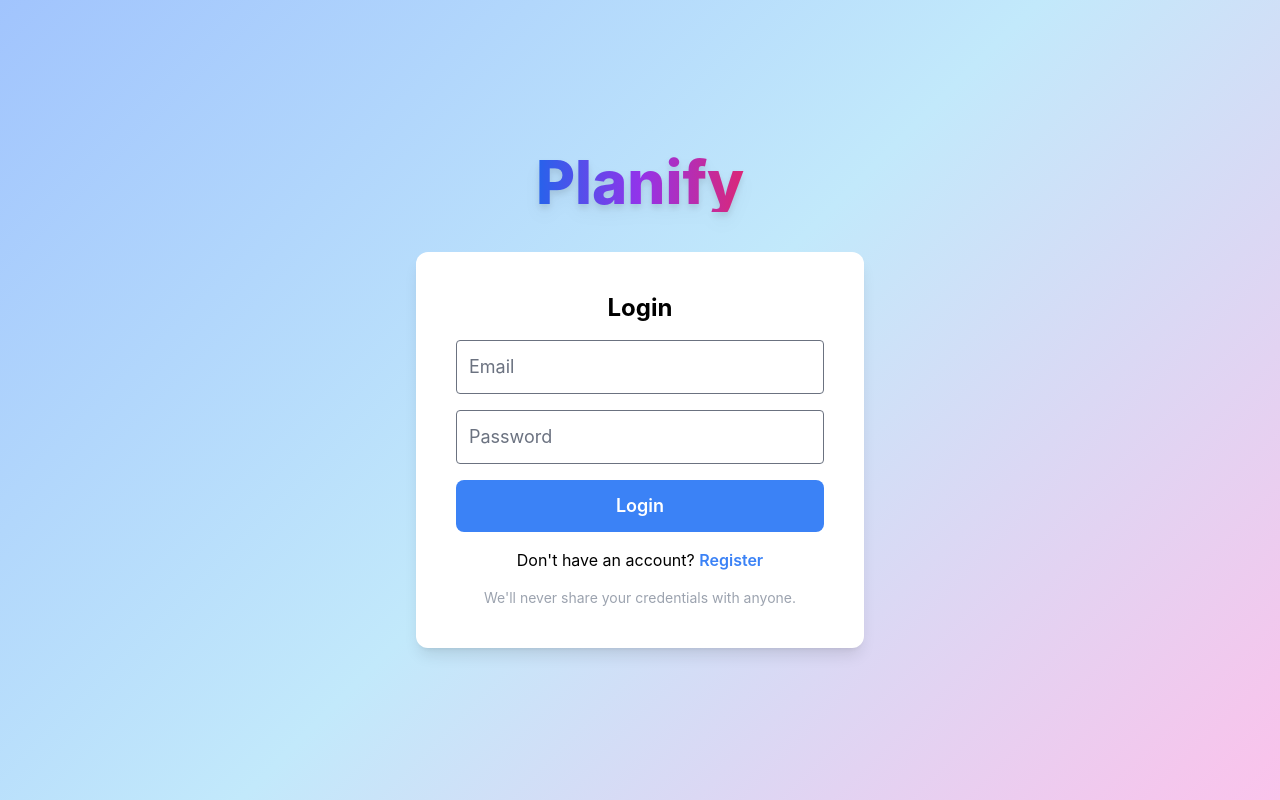
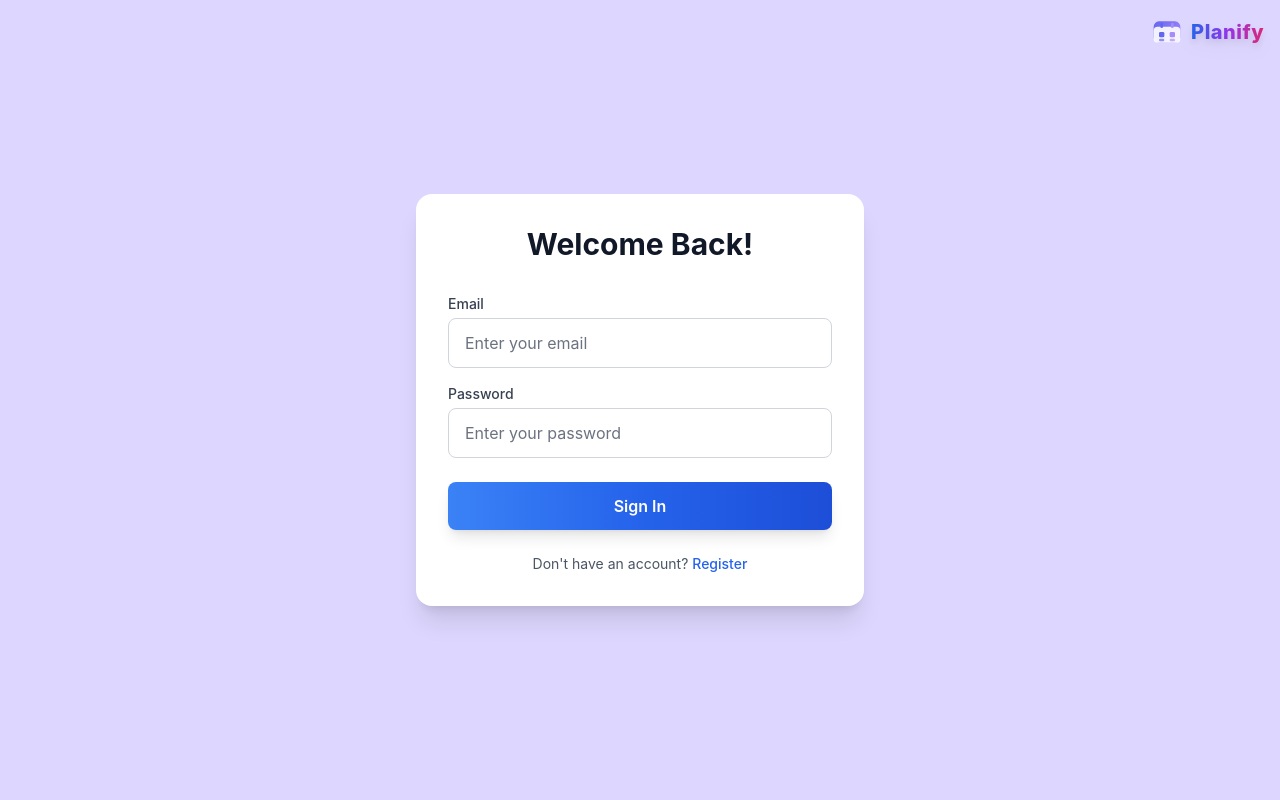
Before and after one commit to terminator2299/Kanvas, a React (Create React App) app in the folder client/: page /login in a window 1280 px wide. Built offline with nearby package versions, Linux system fonts and the light colour scheme; no server answers.

Commit message:
Updated the designof login and register page

```diff
--- a/client/src/components/Login.js
+++ b/client/src/components/Login.js
@@ -31,51 +31,84 @@ const Login = () => {
   };
 
   return (
-    <div className="flex flex-col items-center justify-center min-h-screen px-2 sm:px-0">
-      <h1
-        className="text-4xl sm:text-6xl font-extrabold mb-8 sm:mb-10 bg-gradient-to-r from-blue-600 via-purple-600 to-pink-600 bg-clip-text text-transparent text-center drop-shadow-lg"
-        style={{ fontFamily: 'Inter, Nunito, ui-sans-serif, system-ui, sans-serif' }}
-      >
-        Planify
-      </h1>
-      <form
-        onSubmit={handleSubmit}
-        className="bg-white p-6 sm:p-10 rounded-xl shadow-lg w-full max-w-xs sm:max-w-md"
-      >
-        <h2 className="text-xl sm:text-2xl font-bold mb-4 text-center">Login</h2>
-        {error && <div className="text-red-500 mb-2 text-center">{error}</div>}
+    <div className="min-h-screen bg-violet-200 dark:bg-gradient-to-br dark:from-[#0a0c10] dark:via-[#141926] dark:to-[#1f2a38] transition-colors duration-500">
+      {/* Logo in top right */}
+      <div className="absolute top-4 right-4 flex items-center gap-2">
+        <svg width="32" height="32" viewBox="0 0 48 48" fill="none">
+          <rect x="4" y="8" width="40" height="32" rx="8" fill="url(#calendar-gradient)" />
+          <rect x="4" y="16" width="40" height="24" rx="6" fill="#fff" fillOpacity="0.9" />
+          <rect x="12" y="24" width="8" height="8" rx="2" fill="#6366F1" />
+          <rect x="28" y="24" width="8" height="8" rx="2" fill="#a78bfa" />
+          <rect x="12" y="34" width="8" height="4" rx="2" fill="#6366F1" fillOpacity="0.7" />
+          <rect x="28" y="34" width="8" height="4" rx="2" fill="#a78bfa" fillOpacity="0.7" />
+          <rect x="14" y="10" width="4" height="8" rx="2" fill="#6366F1" />
+          <rect x="30" y="10" width="4" height="8" rx="2" fill="#a78bfa" />
+          <defs>
+            <linearGradient id="calendar-gradient" x1="4" y1="8" x2="44" y2="40" gradientUnits="userSpaceOnUse">
+              <stop stopColor="#6366F1"/>
+              <stop offset="1" stopColor="#A78BFA"/>
+            </linearGradient>
+          </defs>
+        </svg>
+        <span className="text-xl font-extrabold bg-gradient-to-r from-blue-600 via-purple-600 to-pink-600 bg-clip-text text-transparent drop-shadow-lg tracking-wide" style={{ fontFamily: 'Inter, Nunito, ui-sans-serif, system-ui, sans-serif' }}>Planify</span>
+      </div>
+
+      <div className="flex flex-col items-center justify-center min-h-screen px-4 sm:px-6 lg:px-8">
+        <div className="w-full max-w-md">
+          <form onSubmit={handleSubmit} className="bg-white dark:bg-gray-800 p-8 rounded-2xl shadow-xl space-y-6">
+            <h2 className="text-3xl font-bold text-center mb-8 text-gray-900 dark:text-white">Welcome Back!</h2>
+            {error && (
+              <div className="bg-red-50 dark:bg-red-900/30 text-red-600 dark:text-red-400 p-3 rounded-lg text-center text-sm">
+                {error}
+              </div>
+            )}
+            <div className="space-y-4">
+              <div>
+                <label htmlFor="email" className="block text-sm font-medium text-gray-700 dark:text-gray-300 mb-1">
+                  Email
+                </label>
                 <input
+                  id="email"
                   type="email"
-          placeholder="Email"
                   value={email}
                   onChange={(e) => setEmail(e.target.value)}
-          className="w-full mb-3 sm:mb-4 p-2 sm:p-3 border rounded text-base sm:text-lg"
+                  className="w-full px-4 py-3 rounded-lg border border-gray-300 dark:border-gray-600 focus:ring-2 focus:ring-blue-500 dark:focus:ring-blue-400 focus:border-transparent dark:bg-gray-700 dark:text-white transition-colors"
+                  placeholder="Enter your email"
                   required
                 />
+              </div>
+              <div>
+                <label htmlFor="password" className="block text-sm font-medium text-gray-700 dark:text-gray-300 mb-1">
+                  Password
+                </label>
                 <input
+                  id="password"
                   type="password"
-          placeholder="Password"
                   value={password}
                   onChange={(e) => setPassword(e.target.value)}
-          className="w-full mb-3 sm:mb-4 p-2 sm:p-3 border rounded text-base sm:text-lg"
+                  className="w-full px-4 py-3 rounded-lg border border-gray-300 dark:border-gray-600 focus:ring-2 focus:ring-blue-500 dark:focus:ring-blue-400 focus:border-transparent dark:bg-gray-700 dark:text-white transition-colors"
+                  placeholder="Enter your password"
                   required
                 />
+              </div>
+            </div>
             <button
               type="submit"
-          className="w-full bg-blue-500 text-white py-2 sm:py-3 rounded-lg text-base sm:text-lg font-semibold hover:bg-blue-600 transition-colors"
+              className="w-full bg-gradient-to-r from-blue-500 via-blue-600 to-blue-700 hover:from-blue-600 hover:via-blue-700 hover:to-blue-800 text-white font-semibold py-3 px-4 rounded-lg shadow-lg transform transition-all duration-200 hover:scale-[1.02] focus:outline-none focus:ring-2 focus:ring-blue-400 focus:ring-offset-2"
             >
-          Login
+              Sign In
             </button>
-        <div className="mt-3 sm:mt-4 text-sm sm:text-base text-center">
+            <div className="text-center mt-6">
+              <p className="text-sm text-gray-600 dark:text-gray-400">
                 Don't have an account?{" "}
-          <a href="/register" className="text-blue-500 font-semibold">
+                <a href="/register" className="font-medium text-blue-600 dark:text-blue-400 hover:text-blue-500 transition-colors">
                   Register
                 </a>
+              </p>
             </div>
-        <p className="text-xs sm:text-sm text-gray-400 mt-4 text-center">
-          We'll never share your credentials with anyone.
-        </p>
           </form>
+        </div>
+      </div>
     </div>
   );
 };
--- a/client/src/components/Register.js
+++ b/client/src/components/Register.js
@@ -15,18 +15,15 @@ const Register = () => {
       const res = await fetch("http://localhost:5001/api/auth/register", {
         method: "POST",
         headers: { "Content-Type": "application/json" },
-        credentials: "include",
         body: JSON.stringify({ name, email, password }),
       });
       const data = await res.json();
       if (!res.ok) {
         setError(
-          data.message ||
-            (data.errors && data.errors[0].msg) ||
-            "Registration failed"
+          data.message || (data.errors && data.errors[0].msg) || "Registration failed"
         );
       } else {
-        navigate("/");
+        navigate("/login");
       }
     } catch (err) {
       setError("Network error");
@@ -34,50 +31,98 @@ const Register = () => {
   };
 
   return (
-    <div className="flex flex-col items-center justify-center min-h-screen px-2 sm:px-0">
-      <form
-        onSubmit={handleSubmit}
-        className="bg-white p-6 sm:p-10 rounded-xl shadow-lg w-full max-w-xs sm:max-w-md"
-      >
-        <h2 className="text-xl sm:text-2xl font-bold mb-4 text-center">Register</h2>
-        {error && <div className="text-red-500 mb-2 text-center">{error}</div>}
+    <div className="min-h-screen bg-violet-200 dark:bg-gradient-to-br dark:from-[#0a0c10] dark:via-[#141926] dark:to-[#1f2a38] transition-colors duration-500">
+      {/* Logo in top right */}
+      <div className="absolute top-4 right-4 flex items-center gap-2">
+        <svg width="32" height="32" viewBox="0 0 48 48" fill="none">
+          <rect x="4" y="8" width="40" height="32" rx="8" fill="url(#calendar-gradient)" />
+          <rect x="4" y="16" width="40" height="24" rx="6" fill="#fff" fillOpacity="0.9" />
+          <rect x="12" y="24" width="8" height="8" rx="2" fill="#6366F1" />
+          <rect x="28" y="24" width="8" height="8" rx="2" fill="#a78bfa" />
+          <rect x="12" y="34" width="8" height="4" rx="2" fill="#6366F1" fillOpacity="0.7" />
+          <rect x="28" y="34" width="8" height="4" rx="2" fill="#a78bfa" fillOpacity="0.7" />
+          <rect x="14" y="10" width="4" height="8" rx="2" fill="#6366F1" />
+          <rect x="30" y="10" width="4" height="8" rx="2" fill="#a78bfa" />
+          <defs>
+            <linearGradient id="calendar-gradient" x1="4" y1="8" x2="44" y2="40" gradientUnits="userSpaceOnUse">
+              <stop stopColor="#6366F1"/>
+              <stop offset="1" stopColor="#A78BFA"/>
+            </linearGradient>
+          </defs>
+        </svg>
+        <span className="text-xl font-extrabold bg-gradient-to-r from-blue-600 via-purple-600 to-pink-600 bg-clip-text text-transparent drop-shadow-lg tracking-wide" style={{ fontFamily: 'Inter, Nunito, ui-sans-serif, system-ui, sans-serif' }}>Planify</span>
+      </div>
+
+      <div className="flex flex-col items-center justify-center min-h-screen px-4 sm:px-6 lg:px-8">
+        <div className="w-full max-w-md">
+          <form onSubmit={handleSubmit} className="bg-white dark:bg-gray-800 p-8 rounded-2xl shadow-xl space-y-6">
+            <h2 className="text-3xl font-bold text-center mb-8 text-gray-900 dark:text-white">Create Account</h2>
+            {error && (
+              <div className="bg-red-50 dark:bg-red-900/30 text-red-600 dark:text-red-400 p-3 rounded-lg text-center text-sm">
+                {error}
+              </div>
+            )}
+            <div className="space-y-4">
+              <div>
+                <label htmlFor="name" className="block text-sm font-medium text-gray-700 dark:text-gray-300 mb-1">
+                  Full Name
+                </label>
                 <input
+                  id="name"
                   type="text"
-          placeholder="Name"
                   value={name}
                   onChange={(e) => setName(e.target.value)}
-          className="w-full mb-3 sm:mb-4 p-2 sm:p-3 border rounded text-base sm:text-lg"
+                  className="w-full px-4 py-3 rounded-lg border border-gray-300 dark:border-gray-600 focus:ring-2 focus:ring-blue-500 dark:focus:ring-blue-400 focus:border-transparent dark:bg-gray-700 dark:text-white transition-colors"
+                  placeholder="Enter your full name"
                   required
                 />
+              </div>
+              <div>
+                <label htmlFor="email" className="block text-sm font-medium text-gray-700 dark:text-gray-300 mb-1">
+                  Email
+                </label>
                 <input
+                  id="email"
                   type="email"
-          placeholder="Email"
                   value={email}
                   onChange={(e) => setEmail(e.target.value)}
-          className="w-full mb-3 sm:mb-4 p-2 sm:p-3 border rounded text-base sm:text-lg"
+                  className="w-full px-4 py-3 rounded-lg border border-gray-300 dark:border-gray-600 focus:ring-2 focus:ring-blue-500 dark:focus:ring-blue-400 focus:border-transparent dark:bg-gray-700 dark:text-white transition-colors"
+                  placeholder="Enter your email"
                   required
                 />
+              </div>
+              <div>
+                <label htmlFor="password" className="block text-sm font-medium text-gray-700 dark:text-gray-300 mb-1">
+                  Password
+                </label>
                 <input
+                  id="password"
                   type="password"
-          placeholder="Password"
                   value={password}
                   onChange={(e) => setPassword(e.target.value)}
-          className="w-full mb-3 sm:mb-4 p-2 sm:p-3 border rounded text-base sm:text-lg"
+                  className="w-full px-4 py-3 rounded-lg border border-gray-300 dark:border-gray-600 focus:ring-2 focus:ring-blue-500 dark:focus:ring-blue-400 focus:border-transparent dark:bg-gray-700 dark:text-white transition-colors"
+                  placeholder="Create a password"
                   required
                 />
+              </div>
+            </div>
             <button
               type="submit"
-          className="w-full bg-green-500 text-white py-2 sm:py-3 rounded-lg text-base sm:text-lg font-semibold hover:bg-green-600 transition-colors"
+              className="w-full bg-gradient-to-r from-green-500 via-green-600 to-green-700 hover:from-green-600 hover:via-green-700 hover:to-green-800 text-white font-semibold py-3 px-4 rounded-lg shadow-lg transform transition-all duration-200 hover:scale-[1.02] focus:outline-none focus:ring-2 focus:ring-green-400 focus:ring-offset-2"
             >
-          Register
+              Sign Up
             </button>
-        <div className="mt-3 sm:mt-4 text-sm sm:text-base text-center">
+            <div className="text-center mt-6">
+              <p className="text-sm text-gray-600 dark:text-gray-400">
                 Already have an account?{" "}
-          <a href="/login" className="text-blue-500 font-semibold">
+                <a href="/login" className="font-medium text-blue-600 dark:text-blue-400 hover:text-blue-500 transition-colors">
                   Login
                 </a>
+              </p>
             </div>
           </form>
+        </div>
+      </div>
     </div>
   );
 };
```
Lines whose indentation alone changed are shown as unchanged.
